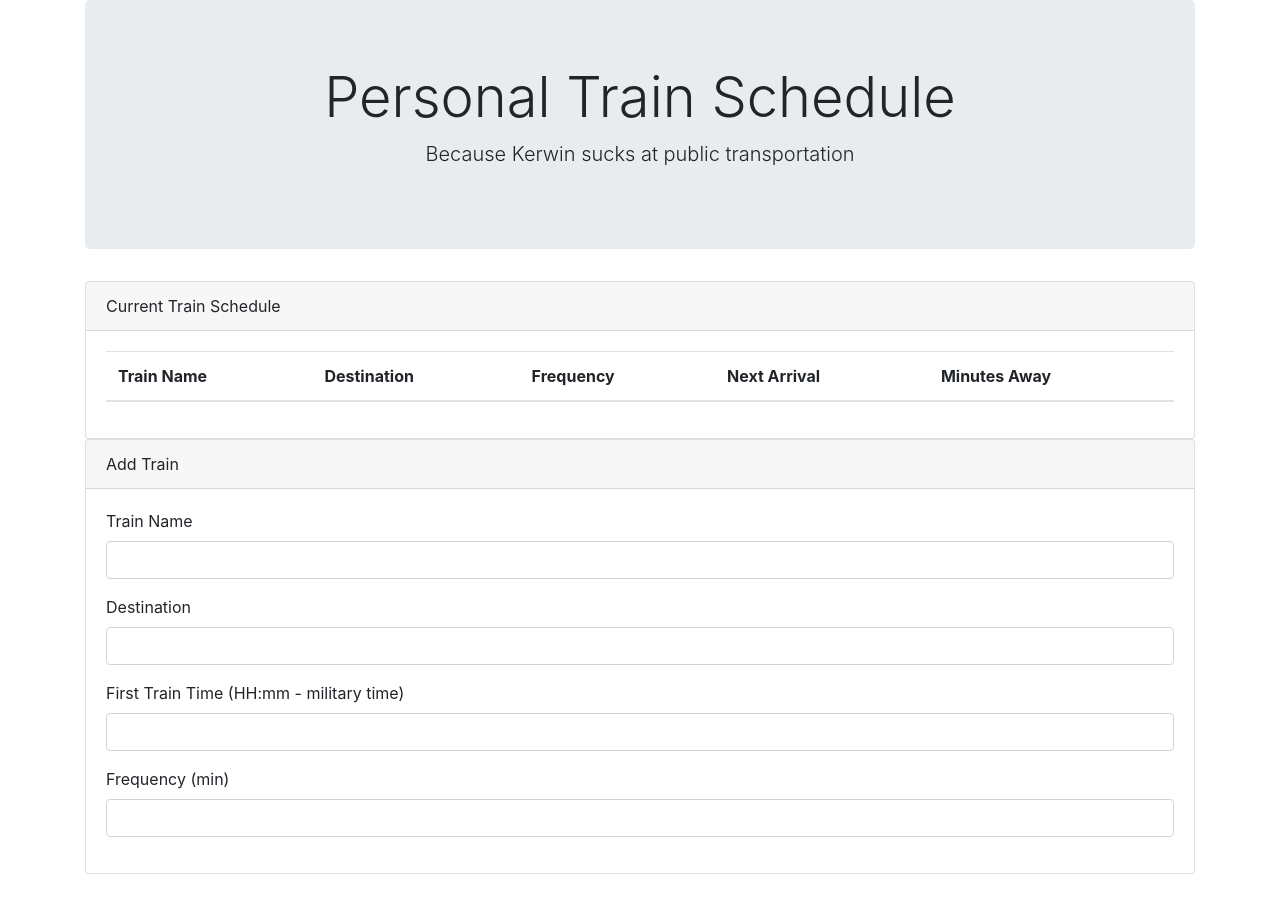
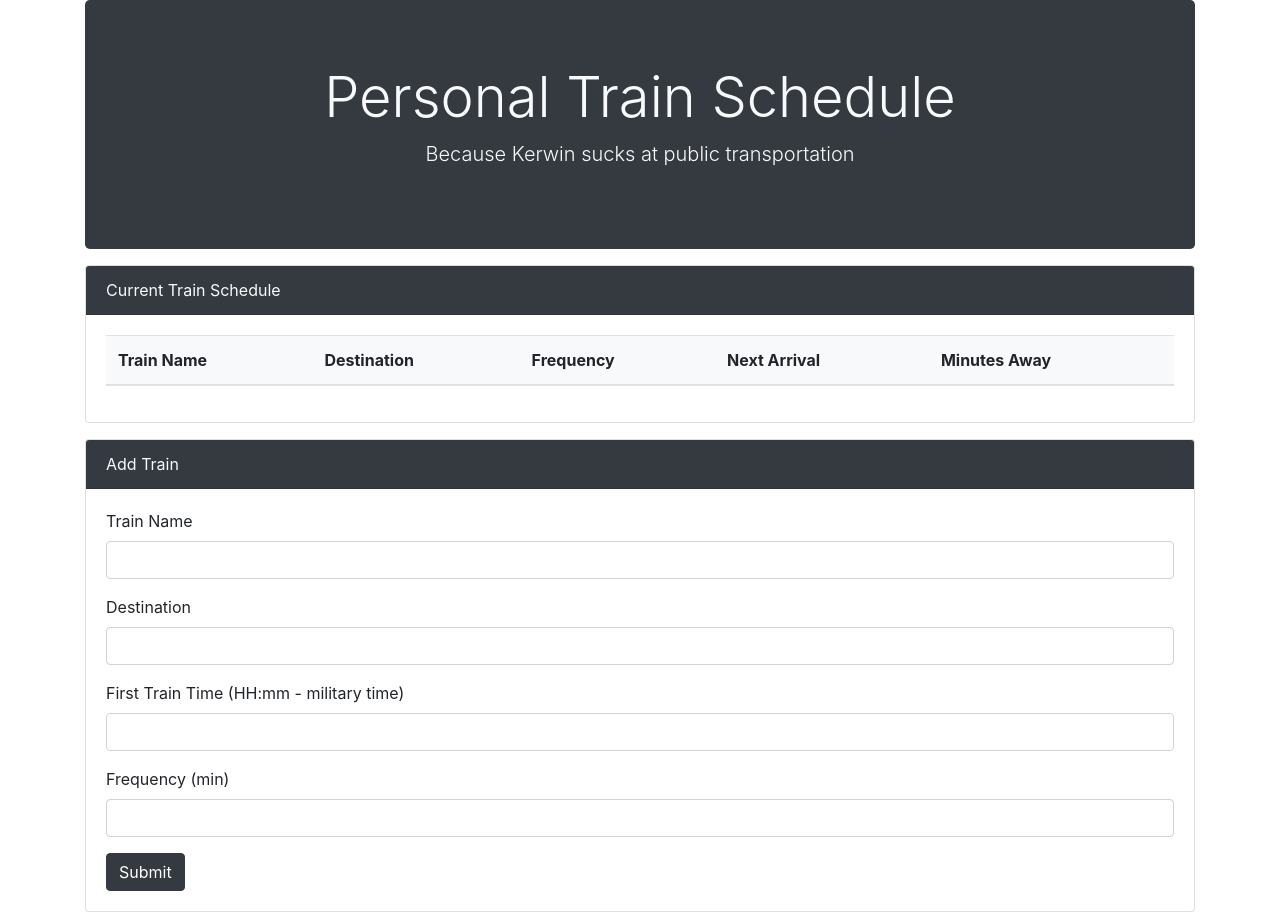
Before and after one commit to seiretsym/train_schedule, a plain HTML site: page index.html in a window 1280 px wide. Before the commit the page ends 874 px from the top, so only its background shows below. Drawn offline with nearby package versions, Linux system fonts and the light colour scheme.

Commit message:
style layout

```diff
--- a/index.html
+++ b/index.html
@@ -15,21 +15,21 @@
       <div class="container">
 
         <!-- jumbotron for header -->
-        <div class="jumbotron text-center">
+        <div class="jumbotron bg-dark text-light text-center mb-3">
             <div class="container">
                 <h1 class="display-4">Personal Train Schedule</h1>
                 <p class="lead">Because Kerwin sucks at public transportation</p>
             </div>
         </div>
         <!-- card for current train schedule -->
-        <div class="card">
-            <div class="card-header">
+        <div class="card mb-3">
+            <div class="card-header bg-dark text-light">
                 Current Train Schedule
             </div>
             <div class="card-body">
                     <table class="table table-hover">
                         <thead>
-                            <tr>
+                            <tr class="bg-light">
                             <th scope="col">Train Name</th>
                             <th scope="col">Destination</th>
                             <th scope="col">Frequency</th>
@@ -44,7 +44,7 @@
         </div>
             <!-- card adding a train to the schedule -->
         <div class="card">
-            <div class="card-header">
+            <div class="card-header bg-dark text-light">
                 Add Train
             </div>
             <div class="card-body">
@@ -65,6 +65,7 @@
                         <label>Frequency (min)</label>
                         <input type="text" class="form-control" id="trainFrequency">
                     </div>
+                    <button type="submit" class="btn btn-dark" id="submitTrain">Submit</button>
                 </form>
             </div>
         </div>
```
